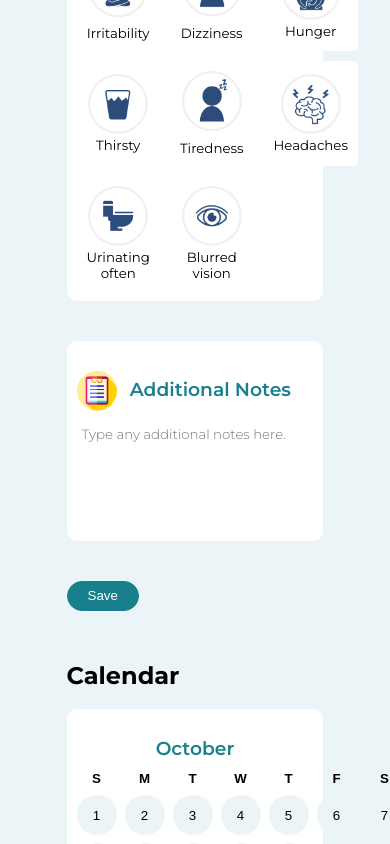
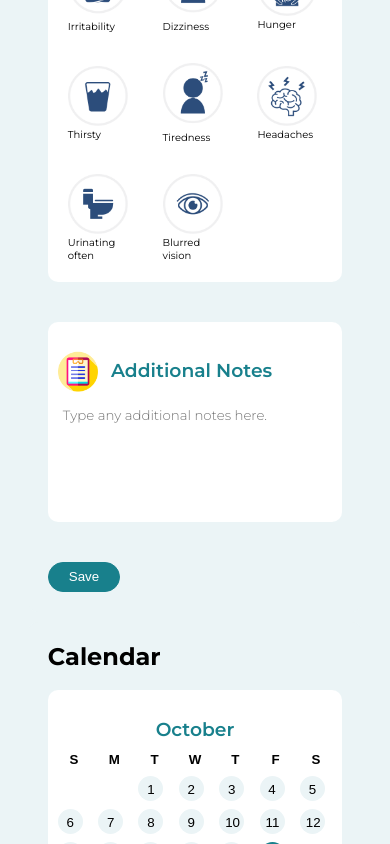
Before and after one commit to BigDataForSanDiego/Team-109, a SvelteKit app: page / in a window 390 px wide. Shown: the part 920-1764 px from the top of the page. Built offline with nearby package versions, Linux system fonts and the light colour scheme; no server answers.

Commit message:
fixed sections to be mobile-friendly

```diff
--- a/src/components/App.svelte
+++ b/src/components/App.svelte
@@ -348,6 +348,10 @@
               {#each ['S', 'M', 'T', 'W', 'T', 'F', 'S'] as day, index}
                 <button class="day-titles">{day}</button>
               {/each}
+              {#each [29,30] as day, index}
+                <button class="past-month"></button>
+              {/each}
+
 
               <!-- Calendar days -->
               {#each renderCalendar() as day}
@@ -371,8 +375,8 @@
 
 <style>
   .content{
-    margin-left: 5%;
-    margin-right: 5%;
+    /* margin-left: 5%;
+    margin-right: 5%; */
     background-color: white;
     font-family: "Montserrat", sans-serif;
     font-optical-sizing: auto;
@@ -517,6 +521,7 @@
     display: grid;
     grid-template-columns: repeat(5, 1fr);
     gap: 10px;
+    text-align: center;
   }
 
   @media (max-width: 600px) {
@@ -527,7 +532,17 @@
       background-color: #EBF4F6; /* Change background to blue */
     }
   }
-
+  @media (max-width: 500px) {
+    .symptom-icon {
+      width: 40px;
+      font-size: x-small;
+    }
+    .day {
+      width: 25px;
+      height: 25px;
+      line-height: 25px;
+    }
+  }
   .symptom-icon {
     padding: 10px;
     border: 0px solid #007bff;
@@ -536,6 +551,9 @@
     cursor: pointer;
     background-color: #fff;
     /* max-width: 100px; */
+  }
+  .symptom-icon span {
+    text-align: center;
   }
   /* .symptom-icon.active {
     background-color:#EBF4F6;
@@ -662,8 +680,11 @@
     font-weight: 300;
     font-style: normal;
   }
-
-
+  .past-month {
+    border: 0px;
+    background-color: transparent;
+    color: transparent;
+  }
   :global(body) {
     margin: 0;
     padding: 0;
--- a/src/components/Gemini.svelte
+++ b/src/components/Gemini.svelte
@@ -5,7 +5,7 @@
 
 <main>
     <div class="ai-research">
-        <h2>AI-Powered Research</h2>
+        <h2>AI-Powered Research</h2><br>
         <div class="gemini-wrapper">
             {#if loading}
                 Loading...
```
